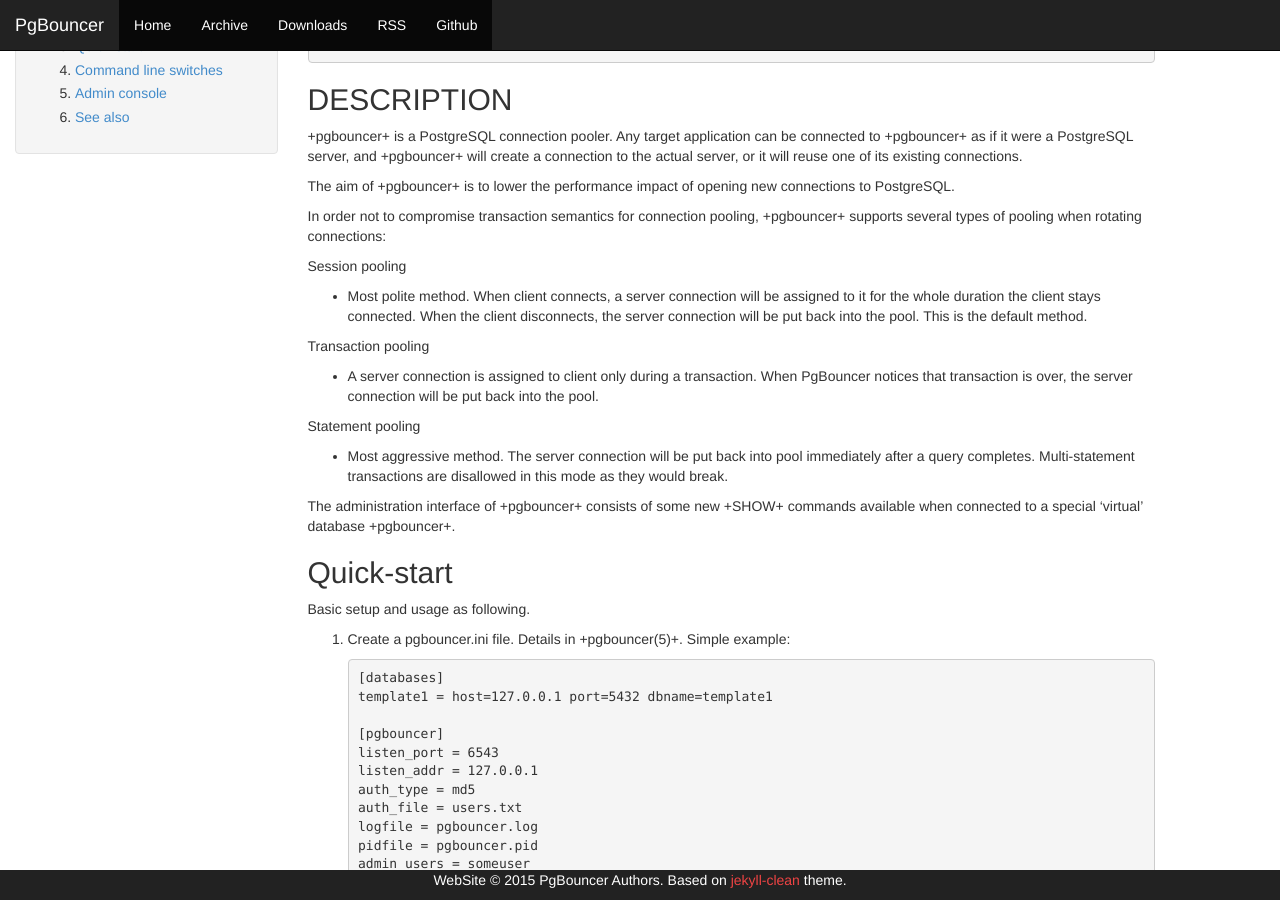
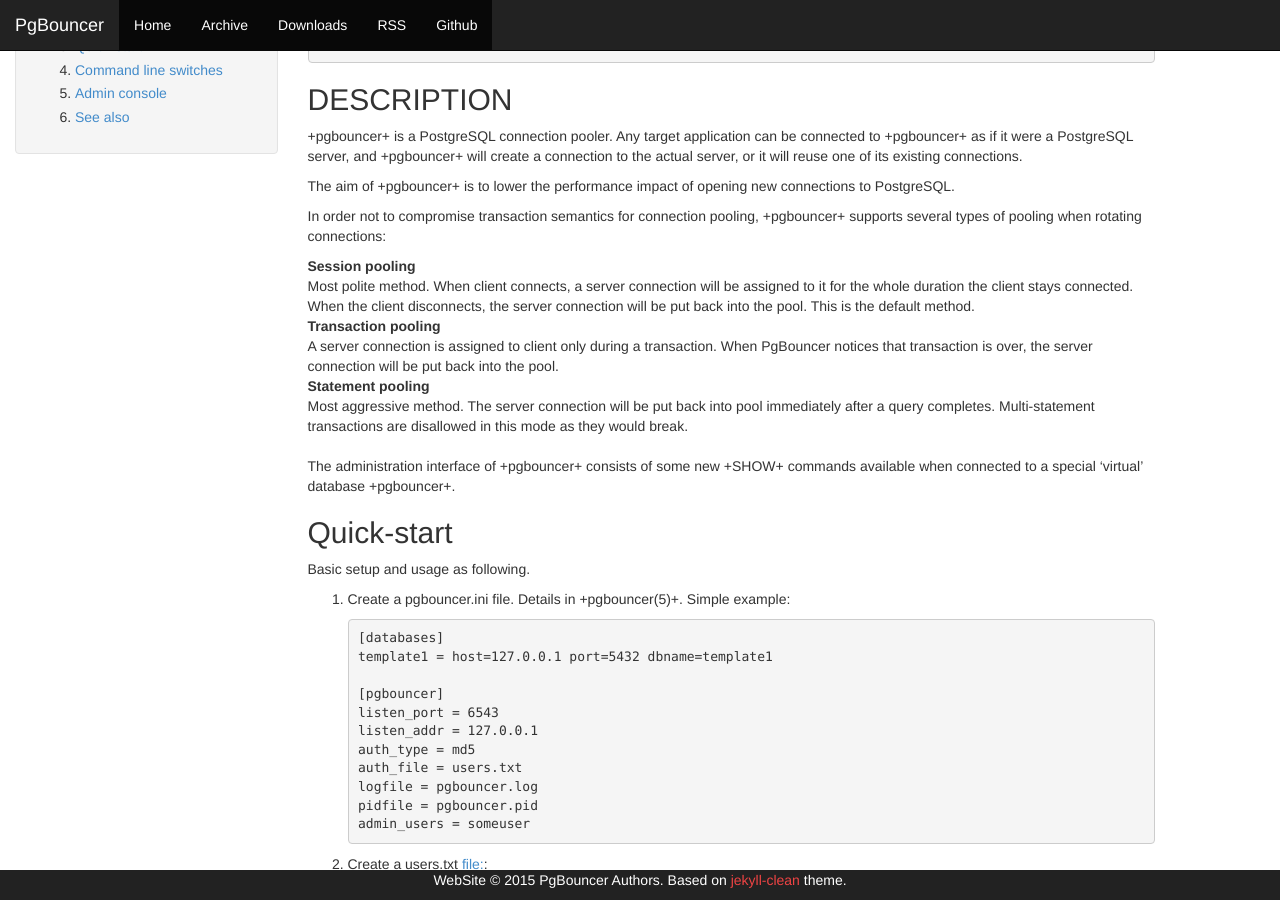
Before and after one commit to postgres-cn/pgbouncer-doc, a Jekyll site: the page built from usage.md, in a window 1280 px wide and 900 px high, scrolled down 374 px. Built offline with Jekyll 4.4.1, drawn with Linux system fonts in a browser that asks for light colours.

Commit message:
resurrect rst deflists for kramdown

```diff
--- a/_build/md-fix.py
+++ b/_build/md-fix.py
@@ -16,6 +16,6 @@
 
 for ln in sys.stdin:
     ln = ln.replace('\\', '')               # pandoc is overeager with \
-    ln = ln.replace('~', '-')               # '-' looks better than '~'
+    ln = re.sub(r'^  [~]', ':  ', ln)       # use def list
     ln = re.sub(r'`([^`]+)`_', fixlink, ln) # fix local links
     sys.stdout.write(ln)
--- a/usage.md
+++ b/usage.md
@@ -37,18 +37,18 @@
 +pgbouncer+ supports several types of pooling when rotating connections:
 
 Session pooling
-  - Most polite method. When client connects, a server connection will
+:   Most polite method. When client connects, a server connection will
     be assigned to it for the whole duration the client stays connected.
     When the client disconnects, the server connection will be put back
     into the pool. This is the default method.
 
 Transaction pooling
-  - A server connection is assigned to client only during a transaction.
+:   A server connection is assigned to client only during a transaction.
     When PgBouncer notices that transaction is over, the server
     connection will be put back into the pool.
 
 Statement pooling
-  - Most aggressive method. The server connection will be put back into
+:   Most aggressive method. The server connection will be put back into
     pool immediately after a query completes. Multi-statement
     transactions are disallowed in this mode as they would break.
 
@@ -113,12 +113,12 @@
 ---------------------
 
 `-d`
-  - Run in background. Without it the process will run in foreground.
+:   Run in background. Without it the process will run in foreground.
     Note: Does not work on Windows, +pgbouncer+ need to run as service
     there.
 
 `-R`
-  - Do an online restart. That means connecting to the running process,
+:   Do an online restart. That means connecting to the running process,
     loading the open sockets from it, and then using them. If there is
     no active process, boot normally. Note: Works only if OS supports
     Unix sockets and the `unix_socket_dir` is not disabled in
@@ -175,74 +175,74 @@
 Shows statistics.
 
 `database`
-  - Statistics are presented per database.
+:   Statistics are presented per database.
 
 `total_requests`
-  - Total number of +SQL+ requests pooled by +pgbouncer+.
+:   Total number of +SQL+ requests pooled by +pgbouncer+.
 
 `total_received`
-  - Total volume in bytes of network traffic received by +pgbouncer+.
+:   Total volume in bytes of network traffic received by +pgbouncer+.
 
 `total_sent`
-  - Total volume in bytes of network traffic sent by +pgbouncer+.
+:   Total volume in bytes of network traffic sent by +pgbouncer+.
 
 `total_query_time`
-  - Total number of microseconds spent by +pgbouncer+ when actively
+:   Total number of microseconds spent by +pgbouncer+ when actively
     connected to PostgreSQL.
 
 `avg_req`
-  - Average requests per second in last stat period.
+:   Average requests per second in last stat period.
 
 `avg_recv`
-  - Average received (from clients) bytes per second.
+:   Average received (from clients) bytes per second.
 
 `avg_sent`
-  - Average sent (to clients) bytes per second.
+:   Average sent (to clients) bytes per second.
 
 `avg_query`
-  - Average query duration in microseconds.
+:   Average query duration in microseconds.
 
 #### SHOW SERVERS;
 
 `type`
-  - S, for server.
+:   S, for server.
 
 `user`
-  - Username +pgbouncer+ uses to connect to server.
+:   Username +pgbouncer+ uses to connect to server.
 
 `database`
-  - Database name.
+:   Database name.
 
 `state`
-  - State of the pgbouncer server connection, one of +active+, +used+ or
+:   State of the pgbouncer server connection, one of +active+, +used+ or
     +idle+.
 
 `addr`
-  - IP address of PostgreSQL server.
+:   IP address of PostgreSQL server.
 
 `port`
-  - Port of PostgreSQL server.
+:   Port of PostgreSQL server.
 
 `local_addr`
-  - Connection start address on local machine.
+:   Connection start address on local machine.
 
 `local_port`
-  - Connection start port on local machine.
+:   Connection start port on local machine.
 
 `connect_time`
-  - When the connection was made.
+:   When the connection was made.
 
 `request_time`
-  - When last request was issued.
+:   When last request was issued.
 
 `ptr`
-  - Address of internal object for this connection. Used as unique ID.
+:   Address of internal object for this connection. Used as unique ID.
 
 `link`
-  - Address of client connection the server is paired with.
+:   Address of client connection the server is paired with.
 
 `remote_pid`
-  - Pid of backend server process. In case connection is made over unix
+:   Pid of backend server process. In case connection is made over unix
     socket and OS supports getting process ID info, it's OS pid.
     Otherwise it's extracted from cancel packet server sent, which
     should be PID in case server is Postgres, but it's a random number
@@ -251,44 +251,44 @@
 #### SHOW CLIENTS;
 
 `type`
-  - C, for client.
+:   C, for client.
 
 `user`
-  - Client connected user.
+:   Client connected user.
 
 `database`
-  - Database name.
+:   Database name.
 
 `state`
-  - State of the client connection, one of +active+, +used+, +waiting+
+:   State of the client connection, one of +active+, +used+, +waiting+
     or +idle+.
 
 `addr`
-  - IP address of client.
+:   IP address of client.
 
 `port`
-  - Port client is connected to.
+:   Port client is connected to.
 
 `local_addr`
-  - Connection end address on local machine.
+:   Connection end address on local machine.
 
 `local_port`
-  - Connection end port on local machine.
+:   Connection end port on local machine.
 
 `connect_time`
-  - Timestamp of connect time.
+:   Timestamp of connect time.
 
 `request_time`
-  - Timestamp of latest client request.
+:   Timestamp of latest client request.
 
 `ptr`
-  - Address of internal object for this connection. Used as unique ID.
+:   Address of internal object for this connection. Used as unique ID.
 
 `link`
-  - Address of server connection the client is paired with.
+:   Address of server connection the client is paired with.
 
 `remote_pid`
-  - Process ID, in case client connects over UNIX socket and OS supports
+:   Process ID, in case client connects over UNIX socket and OS supports
     getting it.
 
 #### SHOW POOLS;
@@ -296,108 +296,108 @@
 A new pool entry is made for each couple of (database, user).
 
 `database`
-  - Database name.
+:   Database name.
 
 `user`
-  - User name.
+:   User name.
 
 `cl_active`
-  - Client connections that are linked to server connection and can
+:   Client connections that are linked to server connection and can
     process queries.
 
 `cl_waiting`
-  - Client connections have sent queries but have not yet got a server
+:   Client connections have sent queries but have not yet got a server
     connection.
 
 `sv_active`
-  - Server connections that linked to client.
+:   Server connections that linked to client.
 
 `sv_idle`
-  - Server connections that unused and immediately usable for client
+:   Server connections that unused and immediately usable for client
     queries.
 
 `sv_used`
-  - Server connections that have been idle more than
+:   Server connections that have been idle more than
     `server_check_delay`, so they needs `server_check_query` to
     run on it before it can be used.
 
 `sv_tested`
-  - Server connections that are currently running either
+:   Server connections that are currently running either
     `server_reset_query` or `server_check_query`.
 
 `sv_login`
-  - Server connections currently in logging in process.
+:   Server connections currently in logging in process.
 
 `maxwait`
-  - How long the first (oldest) client in queue has waited, in seconds.
+:   How long the first (oldest) client in queue has waited, in seconds.
     If this starts increasing, then the current pool of servers does not
     handle requests quick enough. Reason may be either overloaded server
     or just too small of a +pool_size+ setting.
 
 `pool_mode`
-  - The pooling mode in use.
+:   The pooling mode in use.
 
 #### SHOW LISTS;
 
 Show following internal information, in columns (not rows):
 
 `databases`
-  - Count of databases.
+:   Count of databases.
 
 `users`
-  - Count of users.
+:   Count of users.
 
 `pools`
-  - Count of pools.
+:   Count of pools.
 
 `free_clients`
-  - Count of free clients.
+:   Count of free clients.
 
 `used_clients`
-  - Count of used clients.
+:   Count of used clients.
 
 `login_clients`
-  - Count of clients in +login+ state.
+:   Count of clients in +login+ state.
 
 `free_servers`
-  - Count of free servers.
+:   Count of free servers.
 
 `used_servers`
-  - Count of used servers.
+:   Count of used servers.
 
 #### SHOW USERS;
 
 `name`
-  - The user name
+:   The user name
 
 `pool_mode`
-  - The user's override pool_mode, or NULL if the default will be used
+:   The user's override pool_mode, or NULL if the default will be used
     instead.
 
 #### SHOW DATABASES;
 
 `name`
-  - Name of configured database entry.
+:   Name of configured database entry.
 
 `host`
-  - Host pgbouncer connects to.
+:   Host pgbouncer connects to.
 
 `port`
-  - Port pgbouncer connects to.
+:   Port pgbouncer connects to.
 
 `database`
-  - Actual database name pgbouncer connects to.
+:   Actual database name pgbouncer connects to.
 
 `force_user`
-  - When user is part of the connection string, the connection between
+:   When user is part of the connection string, the connection between
     pgbouncer and PostgreSQL is forced to the given user, whatever the
     client user.
 
 `pool_size`
-  - Maximum number of server connections.
+:   Maximum number of server connections.
 
 `pool_mode`
-  - The database's override pool_mode, or NULL if the default will be
+:   The database's override pool_mode, or NULL if the default will be
     used instead.
 
 #### SHOW FDS;
@@ -414,29 +414,29 @@
 while PgBouncer is in use.
 
 `fd`
-  - File descriptor numeric value.
+:   File descriptor numeric value.
 
 `task`
-  - One of +pooler+, +client+ or +server+.
+:   One of +pooler+, +client+ or +server+.
 
 `user`
-  - User of the connection using the FD.
+:   User of the connection using the FD.
 
 `database`
-  - Database of the connection using the FD.
+:   Database of the connection using the FD.
 
 `addr`
-  - IP address of the connection using the FD, +unix+ if a unix socket
+:   IP address of the connection using the FD, +unix+ if a unix socket
     is used.
 
 `port`
-  - Port used by the connection using the FD.
+:   Port used by the connection using the FD.
 
 `cancel`
-  - Cancel key for this connection.
+:   Cancel key for this connection.
 
 `link`
-  - fd for corresponding server/client. NULL if idle.
+:   fd for corresponding server/client. NULL if idle.
 
 #### SHOW CONFIG;
 
@@ -444,13 +444,13 @@
 columns:
 
 `key`
-  - Configuration variable name
+:   Configuration variable name
 
 `value`
-  - Configuration value
+:   Configuration value
 
 `changeable`
-  - Either +yes+ or +no+, shows if the variable can be changed while
+:   Either +yes+ or +no+, shows if the variable can be changed while
     running. If +no+, the variable can be changed only boot-time.
 
 #### SHOW DNS_HOSTS;
@@ -458,26 +458,26 @@
 Show hostnames in DNS cache.
 
 `hostname`
-  - Host name.
+:   Host name.
 
 `ttl`
-  - How meny seconds until next lookup.
+:   How meny seconds until next lookup.
 
 `addrs`
-  - Comma separated list of addresses.
+:   Comma separated list of addresses.
 
 #### SHOW DNS_ZONES
 
 Show DNS zones in cache.
 
 `zonename`
-  - Zone name.
+:   Zone name.
 
 `serial`
-  - Current serial.
+:   Current serial.
 
 `count`
-  - Hostnames belonging to this zone.
+:   Hostnames belonging to this zone.
 
 ### Process controlling commands
 
@@ -523,13 +523,13 @@
 ### Signals
 
 `SIGHUP`
-  - Reload config. Same as issuing command +RELOAD;+ on console.
+:   Reload config. Same as issuing command +RELOAD;+ on console.
 
 `SIGINT`
-  - Safe shutdown. Same as issuing +PAUSE;+ and +SHUTDOWN;+ on console.
+:   Safe shutdown. Same as issuing +PAUSE;+ and +SHUTDOWN;+ on console.
 
 `SIGTERM`
-  - Immediate shutdown. Same as issuing +SHUTDOWN;+ on console.
+:   Immediate shutdown. Same as issuing +SHUTDOWN;+ on console.
 
 ### Libevent settings
 
```
Also changed, not shown: other parts of usage.md (+7 -7 lines), config.md (+22 -22 lines).
